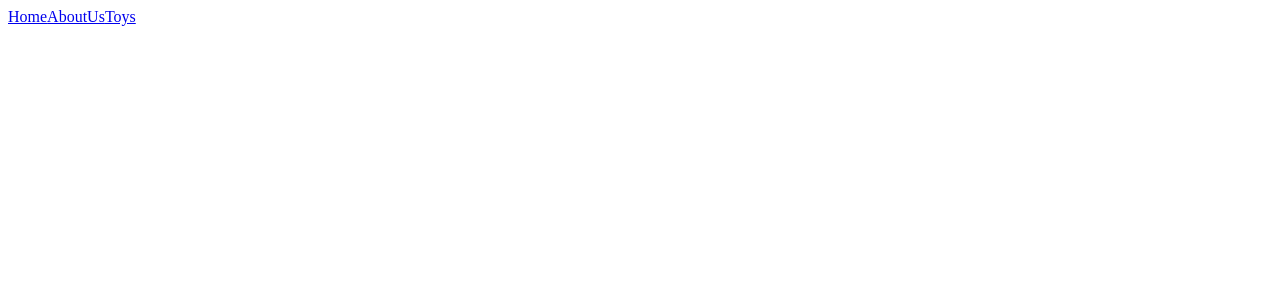
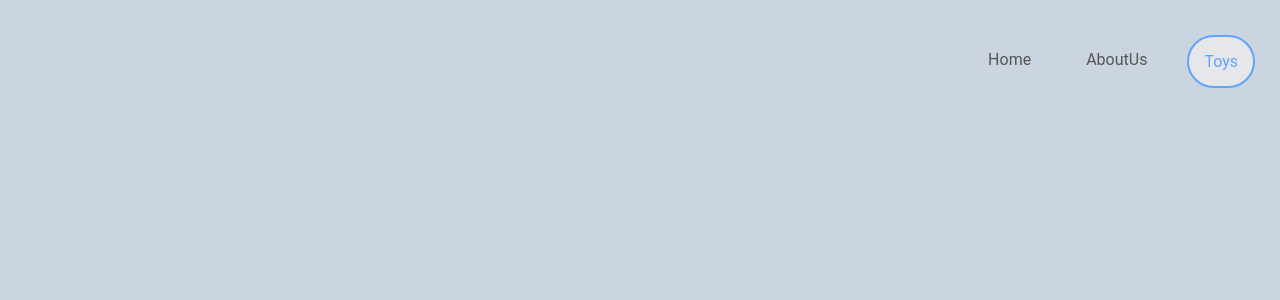
Before and after one commit to mark232005/mistertoy, a React (Vite) app: page /toy in a window 1280 px wide. Shown: the top 300 px of the page. Built offline with nearby package versions, Linux system fonts and the light colour scheme.

Commit message:
Add a basic style for header

```diff
--- a/src/RootCmp.jsx
+++ b/src/RootCmp.jsx
@@ -8,6 +8,7 @@ import { HomePage } from './pages/HomePage.jsx'
 import { AboutUs } from './pages/AboutUs.jsx'
 import { ToyDetails } from './pages/ToyDetails.jsx'
 import { ToyEdit } from './pages/ToyEdit.jsx'
+import './assets/style/main.css'
 
 
 
--- /dev/null
+++ b/src/assets/style/base/base.css
@@ -0,0 +1,44 @@
+* {
+    box-sizing: border-box;
+  }
+
+  html {
+    color: rgb(3, 3, 3);
+    background-color: #CBD5E1;
+    font-family: roboto, sans-serif;
+  }
+
+  body {
+    margin: 0;
+  }
+
+  h1,
+  h2,
+  h3,
+  h4,
+  h5,
+  h6 {
+    margin: 0.5em 0 0.5em;
+  }
+
+  p {
+    margin: 0 0 1em;
+  }
+
+  a {
+    text-decoration: none;
+    color: unset;
+  }
+
+  /* Dont stretch my Media */
+  img,
+  embed,
+  video,
+  object {
+    max-width: 100%;
+  }
+
+  /* Simple and useful CSS Debugging Technique */
+  .debug * {
+    outline: 1px solid gold;
+  }
--- /dev/null
+++ b/src/assets/style/base/helpers.css
@@ -0,0 +1,57 @@
+/* flex helpers */
+
+.flex {
+    display: flex;
+  }
+
+  .flex.flex-column {
+    flex-direction: column;
+  }
+
+  .flex.justify-center {
+    justify-content: center;
+  }
+
+  .flex.justify-between {
+    justify-content: space-between;
+  }
+
+  .flex.align-center {
+    align-items: center;
+  }
+
+  /* text helpers */
+
+  .colored-text {
+    color: var(--clr1);
+  }
+
+  /* list helpers */
+
+  .clean-list {
+    padding: 0;
+    margin: 0;
+    list-style-type: none;
+  }
+
+  /* font awsome */
+
+  .fa {
+    font-family: fa;
+  }
+
+  .fa.fa-facebook::before {
+    content: '\f39e';
+  }
+
+  .fa.fa-twitter::before {
+    content: '\f099';
+  }
+
+  .fa.fa-dribbble::before {
+    content: '\f17d';
+  }
+
+  .fa.fa-behance::before {
+    content: '\f1b4';
+  }
--- /dev/null
+++ b/src/assets/style/base/layout.css
@@ -0,0 +1,4 @@
+
+.app-header{
+    justify-content: flex-end
+}
--- /dev/null
+++ b/src/assets/style/cmps/AppHeader.css
@@ -0,0 +1,17 @@
+.app-header{
+    color: #555555;
+    padding: 10px;
+    gap: 25px;
+    margin-right: 15px;
+    margin-top: 25px;
+
+}
+.app-header a{
+    padding: 15px;
+}
+.app-header a.active {
+    background-color: #E5E7EB;
+border: 2px solid #60A5FA;
+border-radius: 40px;
+color: #60A5FA;
+}
--- /dev/null
+++ b/src/assets/style/main.css
@@ -0,0 +1,13 @@
+
+/* Setup */
+@import 'setup/vars.css';
+@import 'setup/typography.css';
+@import 'setup/animations.css';
+
+/* Base */
+@import 'base/base.css';
+@import 'base/helpers.css';
+@import 'base/layout.css';
+
+/* Cmps*/
+@import 'cmps/AppHeader.css'
--- a/src/cmps/AppHeader.jsx
+++ b/src/cmps/AppHeader.jsx
@@ -3,7 +3,7 @@ import { NavLink } from 'react-router-dom'
 
 export function AppHeader(){
     return(
-        <section className='app-header'>
+        <section className='app-header flex'>
             <NavLink to="/">{('Home')}</NavLink>
             <NavLink to="/about">{('AboutUs')}</NavLink>
             <NavLink to="/toy">{('Toys')}</NavLink>
```
Also changed, not shown: src/assets/style/setup/animations.css (added), src/assets/style/setup/typography.css (added), src/assets/style/setup/vars.css (added).
